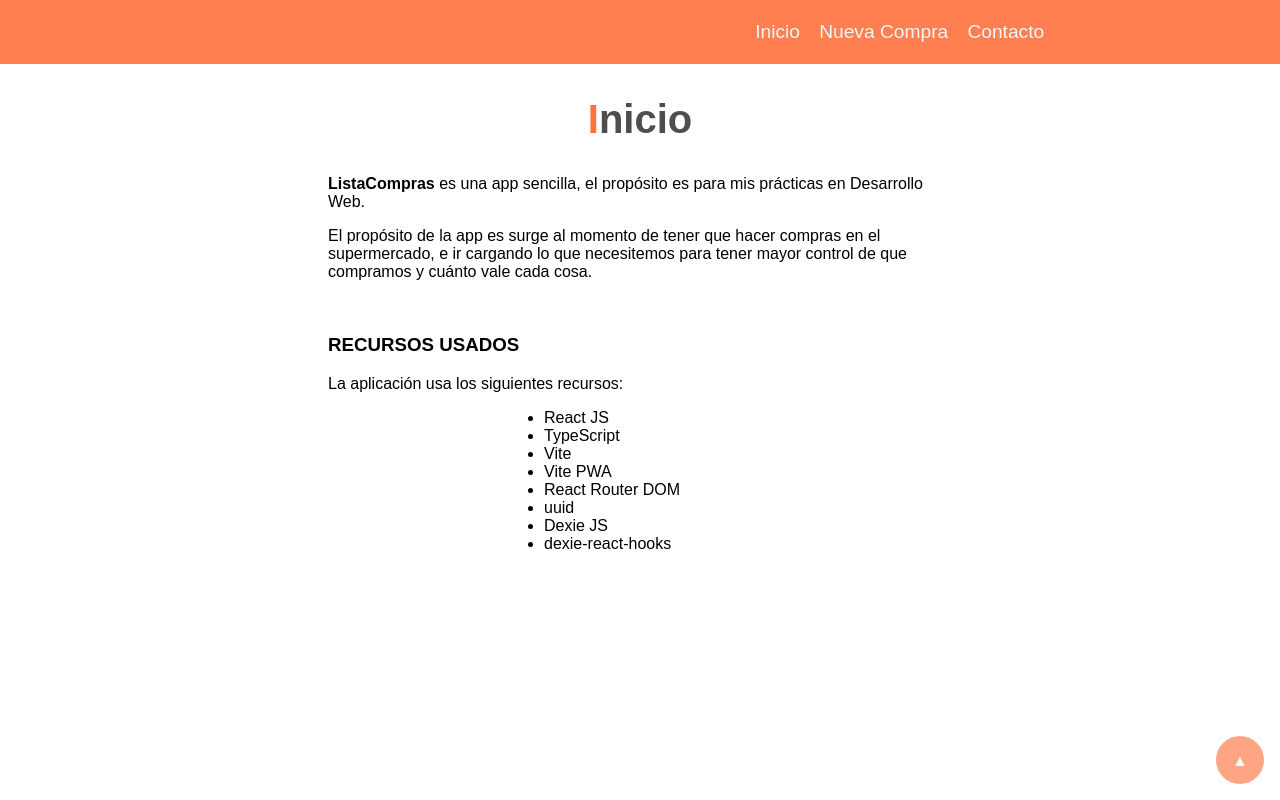
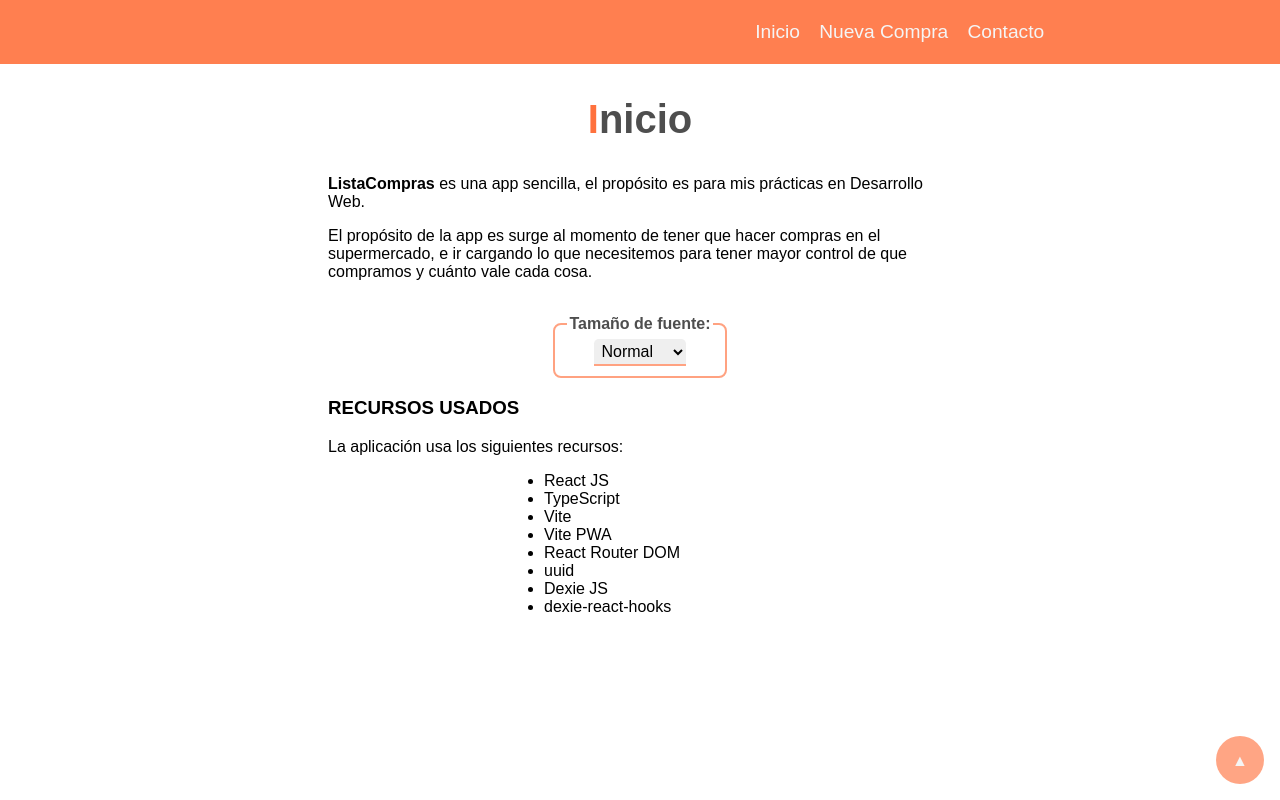
Before and after one commit to Cristian021195/compras, a React (Vite) app: page /inicio in a window 1280 px wide. Built offline with nearby package versions, Linux system fonts and the light colour scheme.

Commit message:
cambios de tamanio de fuente agregados

```diff
--- a/src/App.tsx
+++ b/src/App.tsx
@@ -8,6 +8,10 @@ import { EditProvider } from './Context/EditContext'
 
 function App() {
   const [runner, setRunner] = useState(0);
+  const [font, setFont] = useState<string>(localStorage.getItem('font') || 'md');
+
+
+  //useEffect(()=>{console.log(font)},[font])
 
 
   return (
@@ -15,7 +19,7 @@ function App() {
         <EditProvider>
           <div id="top"></div>
           <Header runner={runner} setRunner={setRunner}></Header>
-          <PublicRouter runner={runner} setRunner={setRunner}/>
+          <PublicRouter runner={runner} setRunner={setRunner} font={font} setFont={setFont}/>
           <a href="#top" style={{backgroundColor:'rgba(255,127,80,0.7)', color:'whitesmoke', padding:'1em', width:'1em',height:'1em', borderRadius:'50%', textDecoration:'none', position:'fixed', bottom:'1em', right:'1em'}}>▲</a>
           <div style={{height:'2em'}}>&nbsp;</div>
         </EditProvider>
--- a/src/Components/Forms/ProductoNuevoForm.tsx
+++ b/src/Components/Forms/ProductoNuevoForm.tsx
@@ -86,16 +86,16 @@ export const ProductoNuevoForm = () => {
     <>
     <form onSubmit={cargaProducto} style={{borderRadius:'0.5em', border:'1px solid #ffd8ca', position:'relative', zIndex:0}} className='col-4'>
         <div className={minimize ? 'd-none' : 'd-block'} style={{borderRadius:'0.5em 0.5em 0 0',backgroundColor:'#fdeae3'}}>
-        <label htmlFor="nombre" style={{padding:'1em', display:'flex', justifyContent:'space-between', alignItems:'end'}}>Producto:
+        <label htmlFor="nombre" style={{padding:'1em'}} className='d-flex align-items-center justify-content-between flex-wrap'>Producto:
             <input type="text" name='nombre' placeholder='Galletas x250' minLength={3} maxLength={30} required defaultValue={data?.nombre}/>
         </label>
-        <label htmlFor="precio"  style={{padding:'1em', display:'flex', justifyContent:'space-between', alignItems:'end'}}>Precio: (con punto)
+        <label htmlFor="precio"  style={{padding:'1em'}} className='d-flex align-items-center justify-content-between flex-wrap'>Precio: (con punto)
             <input type="number" name="precio" min={0} step='0.01' required value={data?.precio} onChange={(e)=>{setData({...data, precio: e.target.value})}}/>
         </label>
-        <label htmlFor="number" style={{padding:'1em', display:'flex', justifyContent:'space-between', alignItems:'end'}}>Cantidad: (n)
+        <label htmlFor="number" style={{padding:'1em'}} className='d-flex align-items-center justify-content-between flex-wrap'>Cantidad: (n)
             <input type="number" name="cantidad" min={1} required value={data?.cantidad} onChange={(e)=>{setData({...data, cantidad: e.target.value})}}/>
         </label>
-        <label htmlFor="descuento" style={{padding:'1em', display:'flex', justifyContent:'space-between', alignItems:'end'}}>Descuento (%):
+        <label htmlFor="descuento" style={{padding:'1em'}} className='d-flex align-items-center justify-content-between flex-wrap'>Descuento (%):
             <input type="number" name="descuento" min={0} required value={data?.descuento} onChange={(e)=>{setData({...data, descuento: e.target.value})}}/>
         </label>
         <input type="hidden" name="id" defaultValue={data?.id}/>
--- a/src/Interfaces/IRouter.ts
+++ b/src/Interfaces/IRouter.ts
@@ -1,4 +1,6 @@
 export interface IRouter{
     runner:number,
-    setRunner:any
+    setRunner:any,
+    font?:string,
+    setFont?:any
 }
--- a/src/Pages/Inicio.tsx
+++ b/src/Pages/Inicio.tsx
@@ -2,7 +2,7 @@ import React, { useEffect, useState } from 'react'
 import { useSlideRouter } from '../Hooks';
 import { IRouter } from '../Interfaces';
 
-export const Inicio = ({runner, setRunner}:IRouter) => {
+export const Inicio = ({runner, setRunner, font,setFont}:IRouter) => {
   const {pos1, pos2, setPos1, setPos2} = useSlideRouter(window.location.pathname, runner, setRunner);
   const [bip, setBip] = useState<any>(undefined);
   useEffect(()=>{
@@ -17,6 +17,22 @@ export const Inicio = ({runner, setRunner}:IRouter) => {
           <p><b>ListaCompras</b> es una app sencilla, el propósito es para mis prácticas en Desarrollo Web.</p>
           <p>El propósito de la app es surge al momento de tener que hacer compras en el supermercado, e ir cargando lo que necesitemos para tener mayor control de que compramos y cuánto vale cada cosa.</p>
           <br />
+          <article className='d-flex justify-content-center'>
+            <fieldset className='d-flex align-items-center justify-content-center'>
+              <legend><label htmlFor="fuente"><b>Tamaño de fuente: </b></label></legend>
+              <select name="fuente" id="fuente" onChange={(e)=>{
+                setFont(e.target.value);
+                localStorage.setItem('font', e.target.value);
+                document.body.className = '';
+                document.body.classList.add('font-'+e.target.value);
+                }} defaultValue={font}>
+                <option value="sm">Pequeño</option>
+                <option value="md">Normal</option>
+                <option value="lg">Grande</option>
+              </select>
+            </fieldset>
+          </article>
+
           <h3>RECURSOS USADOS</h3>
           <p>La aplicación usa los siguientes recursos:</p>
           <ul style={{width:'12em', margin:'0 auto'}}>
--- a/src/Router/PublicRouter.tsx
+++ b/src/Router/PublicRouter.tsx
@@ -3,6 +3,7 @@ import { Route, Routes, useLocation, useNavigate } from 'react-router-dom'
 import { HeadTitleUrl } from '../Helpers'
 import { Contacto, Inicio, Nuevo } from '../Pages'
 import { useSlideRouter } from '../Hooks'
+import { IRouter } from '../Interfaces'
 /*import { Configuracion } from '../Pages/Configuracion'
 import { Contacto } from '../Pages/Contacto'
 import { Escritos } from '../Pages/Escritos'
@@ -12,18 +13,14 @@ import {HeadTitleUrl} from '../Helpers/HeadTitleUrl';
 import { EscritoSingular } from '../Components/EscritoSingular'
 import { Nuevo } from '../Pages/Nuevo'*/
 
-interface IProps{
-  runner:number,
-  setRunner:any
-}
-export const PublicRouter = ({runner, setRunner}:IProps) => {
+export const PublicRouter = ({runner, setRunner, font, setFont}:IRouter) => {
   const location = useLocation()
   HeadTitleUrl(location.pathname, 'Lista Compras');
 
   return (
     <Routes>
         <Route index element={<Inicio runner={runner} setRunner={setRunner}/>}></Route>
-        <Route path='/inicio' element={<Inicio runner={runner} setRunner={setRunner}/>}></Route>
+        <Route path='/inicio' element={<Inicio runner={runner} setRunner={setRunner} font={font} setFont={setFont}/>}></Route>
         <Route path='/nuevo' element={<Nuevo runner={runner} setRunner={setRunner}/>}></Route>
         <Route path='/contacto' element={<Contacto runner={runner} setRunner={setRunner}/>}></Route>
     </Routes>
--- a/src/index.css
+++ b/src/index.css
@@ -41,9 +41,9 @@ html{
   border-radius: 0.4em;
   font-weight: bold;
 }
-.d-flex{display: flex;}
-.d-block{display: block;}
-.d-none{display: none;}
+.d-flex{display: flex!important;}
+.d-block{display: block!important;}
+.d-none{display: none!important;}
 .flex-wrap{
   flex-wrap: wrap;
 }
@@ -133,6 +133,15 @@ input[type="text"]:focus,input[type="number"]:focus, select:focus{
   outline:none;
   border-bottom: 0.2em solid #ffa281;
 }
+fieldset {
+  max-width: 320px;
+  border-radius: 0.5em;
+  border: 2px solid #ffa281;
+}
+select option{
+  background-color: #ff7f50;
+  color: white;
+}
 @keyframes introMove{
   0%{
       -webkit-clip-path: polygon(3% 19%, 92% 5%, 96% 93%, 8% 89%);
@@ -175,6 +184,48 @@ input[type="text"]:focus,input[type="number"]:focus, select:focus{
 .col-10 {width: 83.33%;}
 .col-11 {width: 91.66%;}
 .col-12 {width: 100%;}
+
+/* font size */
+.font-sm p, .font-sm label, .font-sm select, .font-sm a, .font-sm td, .font-sm th, .font-sm ul li{
+  font-size: 0.8em;
+}
+.font-md p, .font-md label, .font-md select, .font-md a, .font-md td, .font-md th, .font-md ul li{
+  font-size: 1em;
+}
+.font-lg p, .font-lg label, .font-lg select, .font-lg a, .font-lg td, .font-lg th, .font-lg ul li{
+  font-size: 1.2em;
+}
+.font-sm button{font-size: 0.7em;}
+.font-md button{font-size: 0.8em;}
+.font-lg button{font-size: 1em;}
+
+.font-sm h3{
+  font-size: 1.25em;
+}
+.font-md h3{
+  font-size: 1.5em;
+}
+.font-lg h3{
+  font-size: 1.75em;
+}
+.font-sm h1{
+  font-size: 2.25em;
+}
+.font-md h1{
+  font-size: 2.5em;
+}
+.font-lg h1{
+  font-size: 2.75em;
+}
+.font-sm h2{
+  font-size: 1.25em;
+}
+.font-md h2a{
+  font-size: 1.5em;
+}
+.font-lg h2{
+  font-size: 1.75em;
+}
 
 header{
   background-color: #ff7f50;
```
